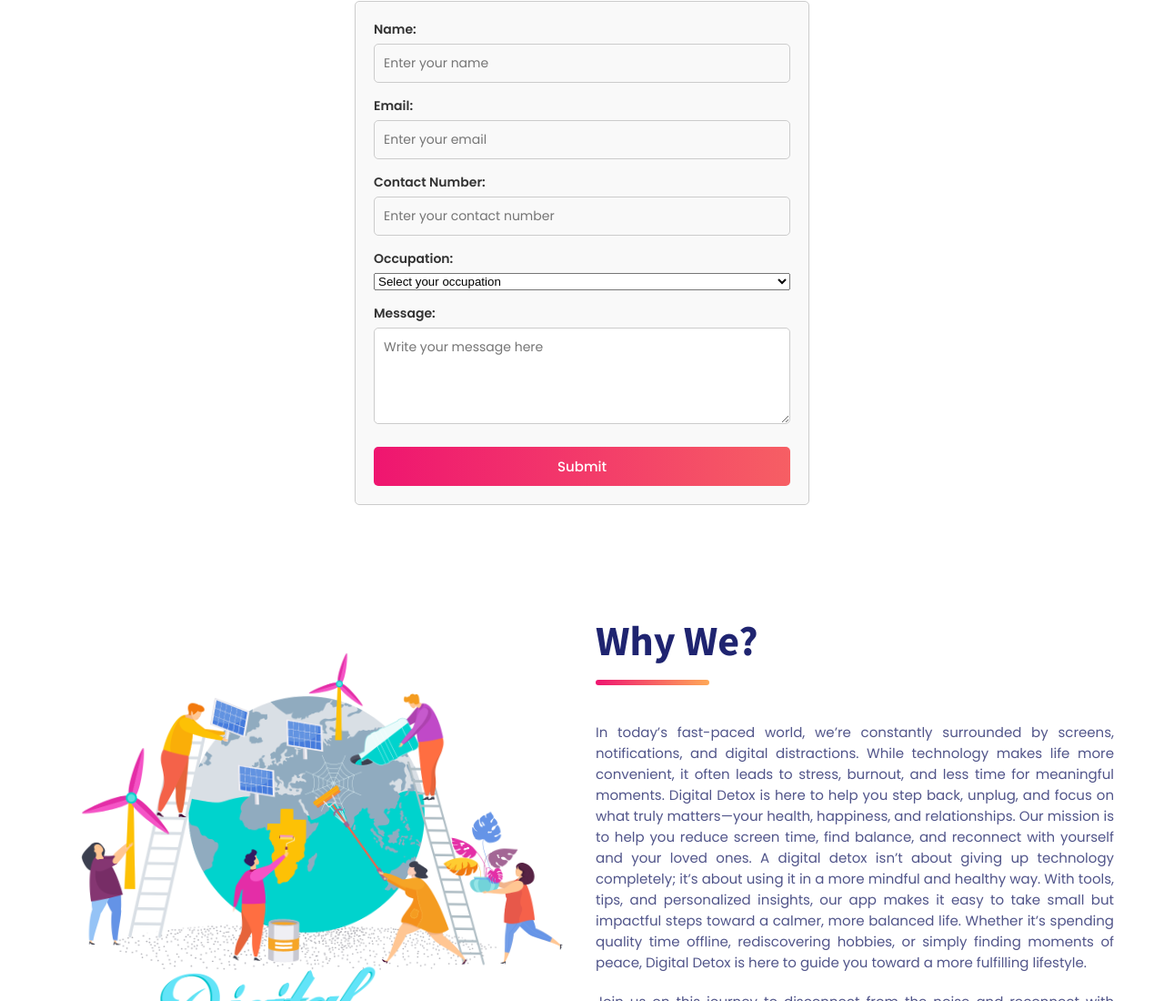
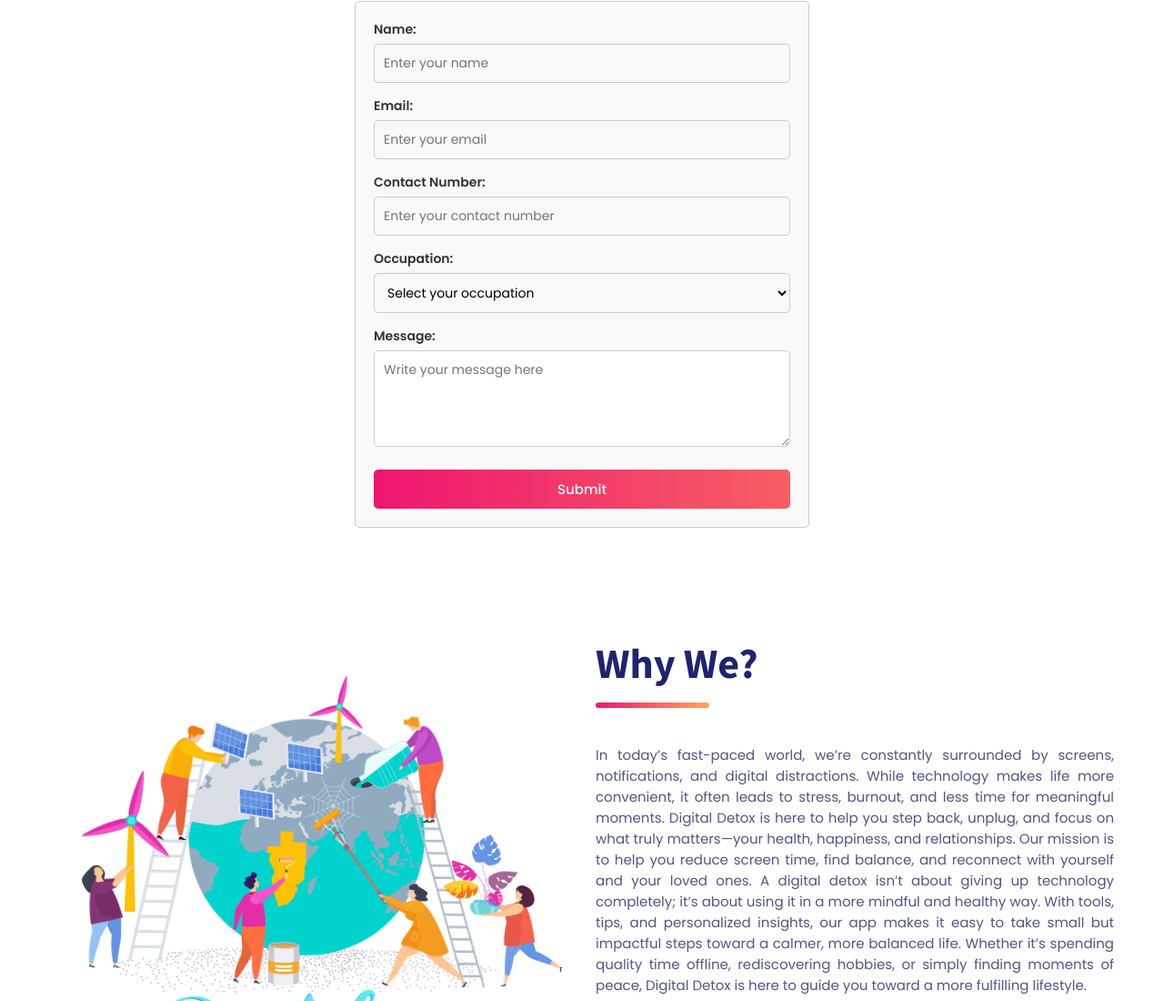
Before and after one commit to digidetox/site, a plain HTML site: page index.html in a window 1280 px wide. Shown: the part 977-2077 px from the top of the page at 91% size. Drawn offline with nearby package versions, Linux system fonts and the light colour scheme; a web font is replaced by a local one.

Commit message:
Update style.css
CSS form style added at starting phase, above the reuse stye

```diff
--- a/assets/css/style.css
+++ b/assets/css/style.css
@@ -183,6 +183,16 @@
 
 ::-webkit-scrollbar-thumb:hover {
     background-color: hsl(0, 0%, 70%);
+}
+
+form select {
+    padding: 10px;
+    border: 1px solid #ccc;
+    border-radius: 5px;
+    font-size: 14px;
+    width: 100%;
+    font-family: inherit;
+    background-color: #f9f9f9;
 }
 
 
```
